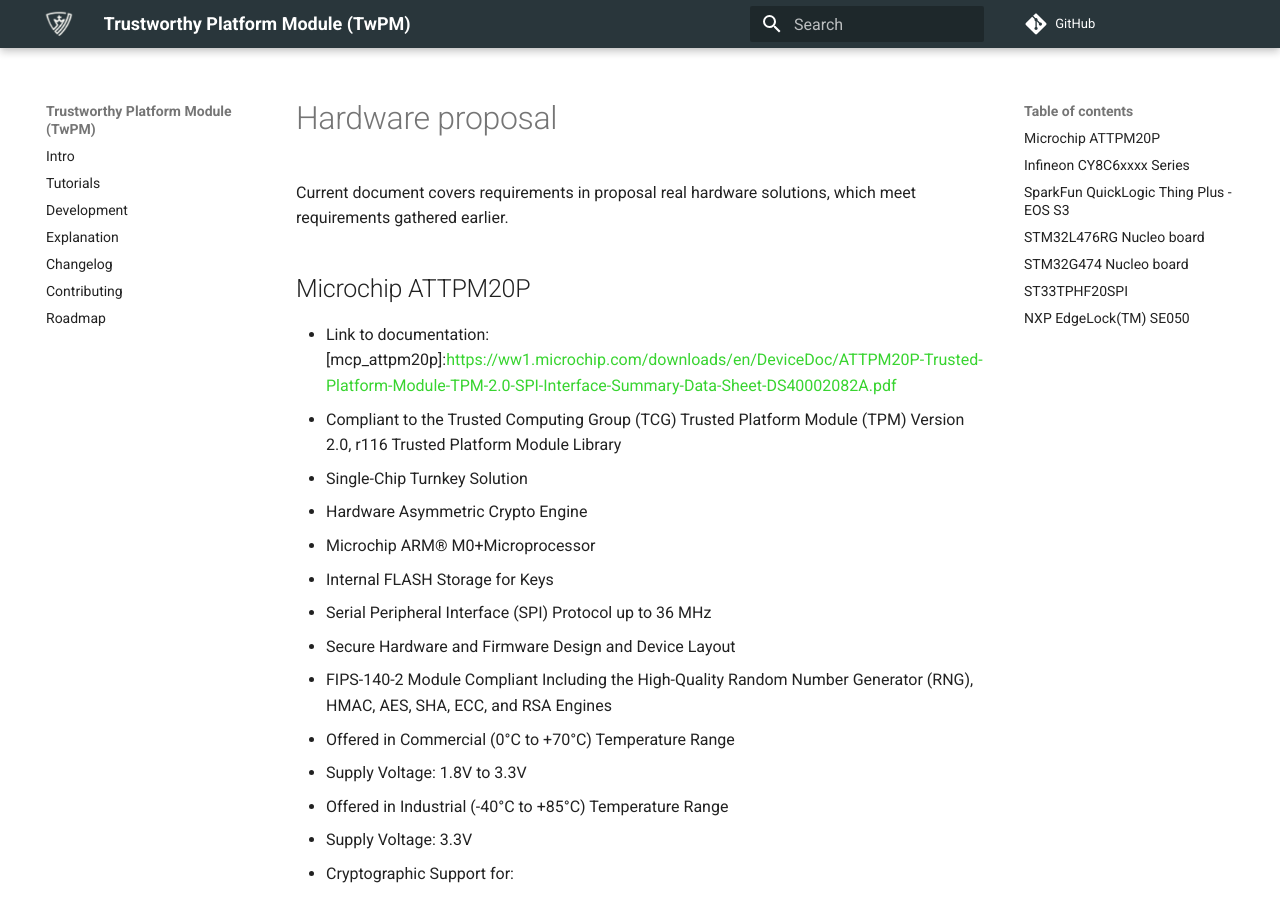
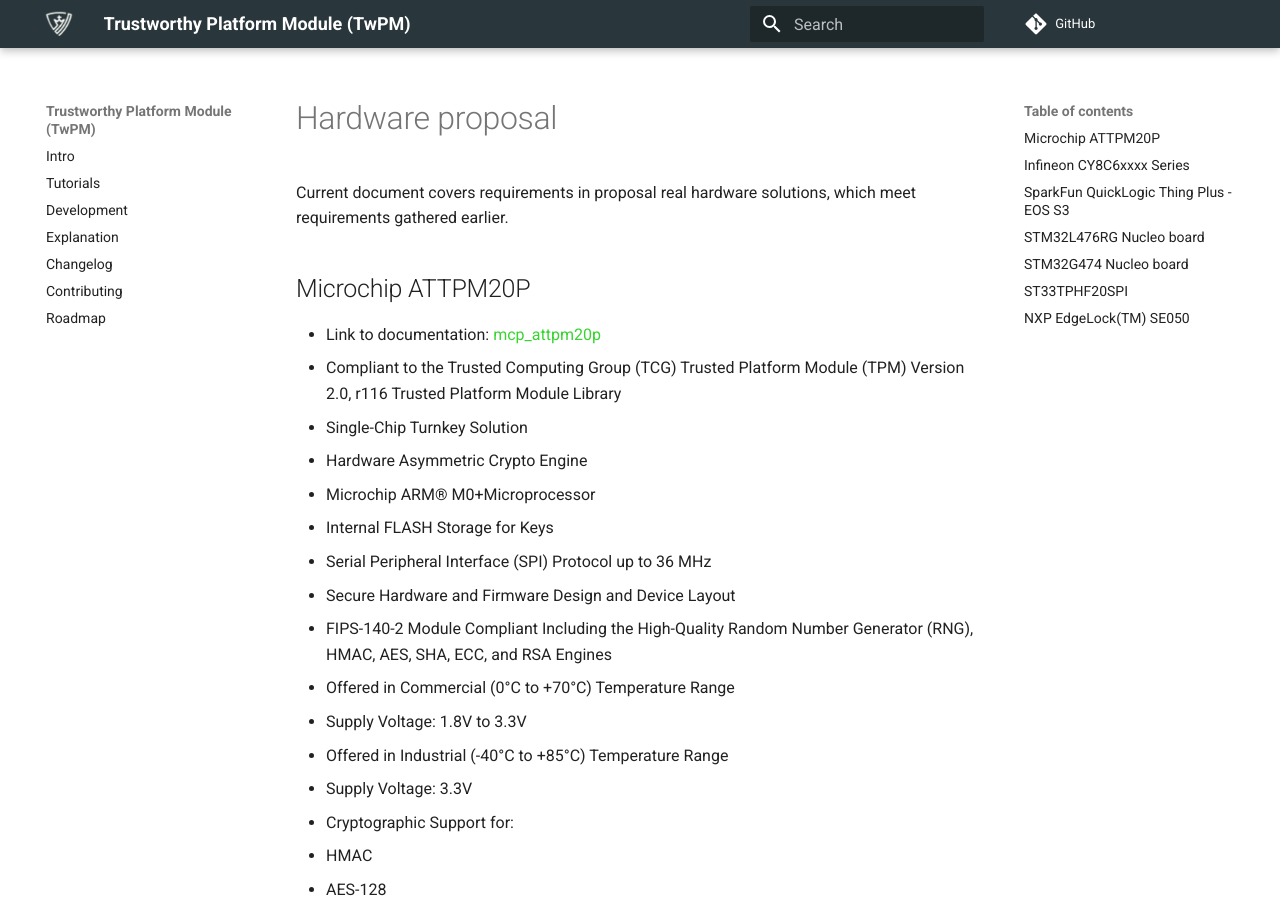
Before and after one commit to Dasharo/twpm-docs, an MkDocs documentation site: the page built from docs/requirements/hardware-proposal.md, in a window 1280 px wide and 900 px high. Built offline with MkDocs 1.6.1 and Material for MkDocs 9.7.7, drawn with Linux system fonts in a browser that asks for light colours; comment, search, counter and statistics services are not loaded.

Commit message:
Update docs/requirements/hardware-proposal.md
Co-authored-by: Krystian Hebel <krystian.hebel@3mdeb.com>

```diff
--- a/docs/requirements/hardware-proposal.md
+++ b/docs/requirements/hardware-proposal.md
@@ -5,7 +5,7 @@
 
 ## Microchip ATTPM20P
 
-* Link to documentation: [mcp_attpm20p]:<https://ww1.microchip.com/downloads/en/DeviceDoc/ATTPM20P-Trusted-Platform-Module-TPM-2.0-SPI-Interface-Summary-Data-Sheet-DS40002082A.pdf>
+* Link to documentation: [mcp_attpm20p](https://ww1.microchip.com/downloads/en/DeviceDoc/ATTPM20P-Trusted-Platform-Module-TPM-2.0-SPI-Interface-Summary-Data-Sheet-DS40002082A.pdf)
 * Compliant to the Trusted Computing Group (TCG) Trusted Platform Module (TPM)
 Version 2.0, r116 Trusted Platform Module Library
 * Single-Chip Turnkey Solution
```
